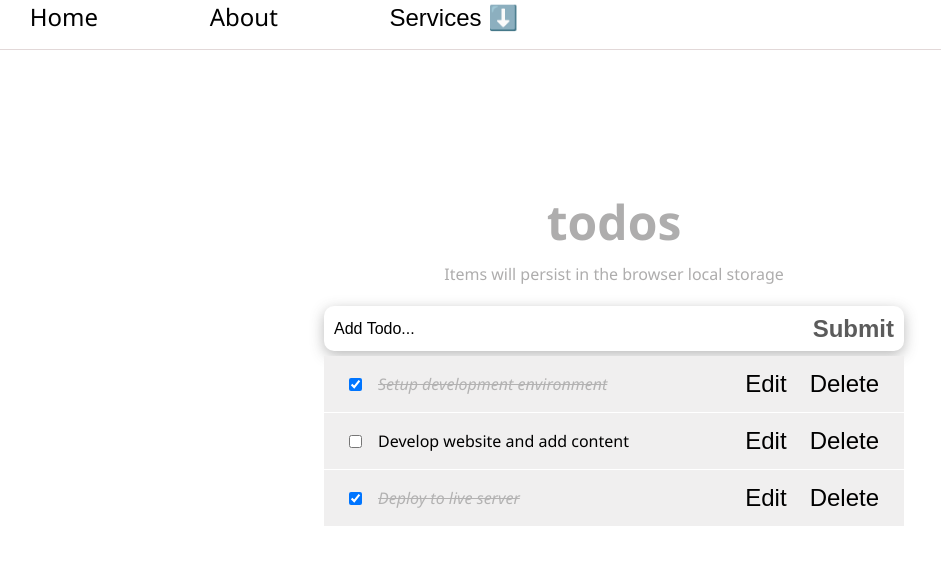
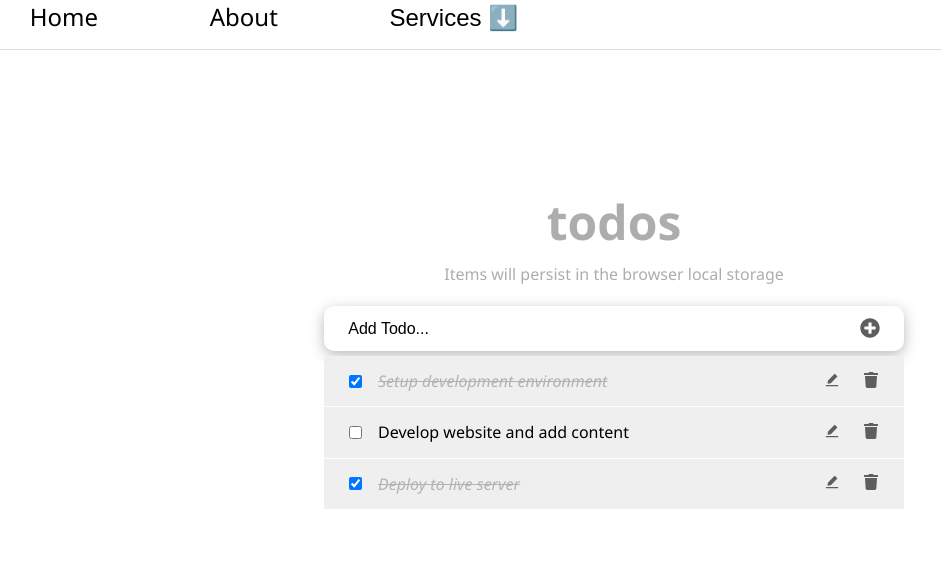
Before and after one commit to CesarHerr/react_to_do_list, a React (Vite) app: page / in a window 1280 px wide. Shown: the top 564 px of the page, without its empty margins (26-967 px from the left). Built offline with nearby package versions, Linux system fonts and the light colour scheme.

Commit message:
Add icons to the project

```diff
--- a/package.json
+++ b/package.json
@@ -12,6 +12,7 @@
   "dependencies": {
     "react": "^18.2.0",
     "react-dom": "^18.2.0",
+    "react-icons": "^4.10.1",
     "uuid": "^9.0.0"
   },
   "devDependencies": {
--- a/src/App.css
+++ b/src/App.css
@@ -58,3 +58,9 @@
   margin-top: 5px;
   display: block;
 }
+
+.input-submit svg {
+  color: #5e5e5e;
+  font-size: 20px;
+  margin-top: 2px;
+}
--- a/src/components/InputTodo.jsx
+++ b/src/components/InputTodo.jsx
@@ -1,4 +1,6 @@
 import { useState } from 'react';
+import { FaPlusCircle } from "react-icons/fa"
+
 const InputTodo = ({ addTodoItem }) => {
   const [title, setTitle] = useState('');
   const [message, setMessage] = useState('');
@@ -28,7 +30,9 @@
           onChange={handleChange}
           className="input-text"
         />
-        <button className='input-submit'>Submit</button>
+        <button className='input-submit'>
+        <FaPlusCircle />
+        </button>
       </form>
       <span className='submit-warning'>{message}</span>
     </>
--- a/src/components/TodoItem.jsx
+++ b/src/components/TodoItem.jsx
@@ -1,5 +1,8 @@
 import { useState } from 'react';
 import styles from '../styles/TodoItem.module.css';
+import { FaTrash } from "react-icons/fa";
+import { AiFillEdit } from "react-icons/ai";
+
 
 const TodoItem = ({ itemProp, handleChange, delTodo, setUpdate }) => {
   const [editing, setEditing] = useState(false);
@@ -37,8 +40,12 @@
           checked={itemProp.completed}
           onChange={() => handleChange(itemProp.id)}
         />
-        <button onClick={handleEditing}>Edit</button>
-        <button onClick={() => delTodo(itemProp.id)}>Delete</button>
+        <button onClick={handleEditing}>
+        <AiFillEdit style={{ color: "#5e5e5e", fontSize: "16px" }} />
+        </button>
+        <button onClick={() => delTodo(itemProp.id)}>
+        <FaTrash style={{ color: "#5e5e5e", fontSize: "16px" }} />
+        </button>
         <span style={itemProp.completed ? completedStyle : null}>
           {itemProp.title}
         </span>
--- a/src/styles/Navbar.module.css
+++ b/src/styles/Navbar.module.css
@@ -33,7 +33,7 @@
   width: 300px;
 }
 
-button {
+.list button {
   font-size: 1.5rem;
   border: none;
   background: none;
```
Also changed, not shown: 1 other file (tests, documents, lock files or other folders).
